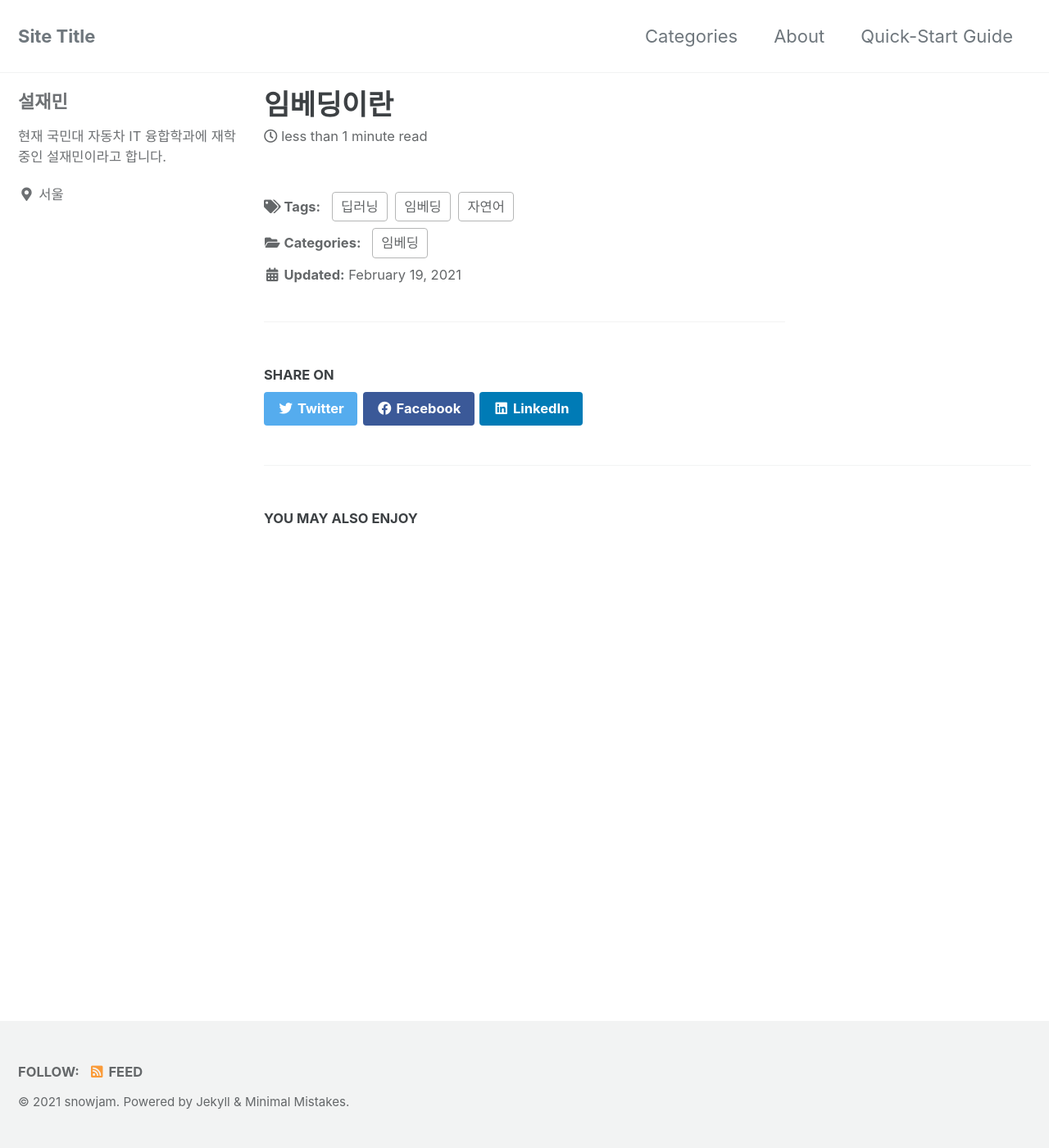
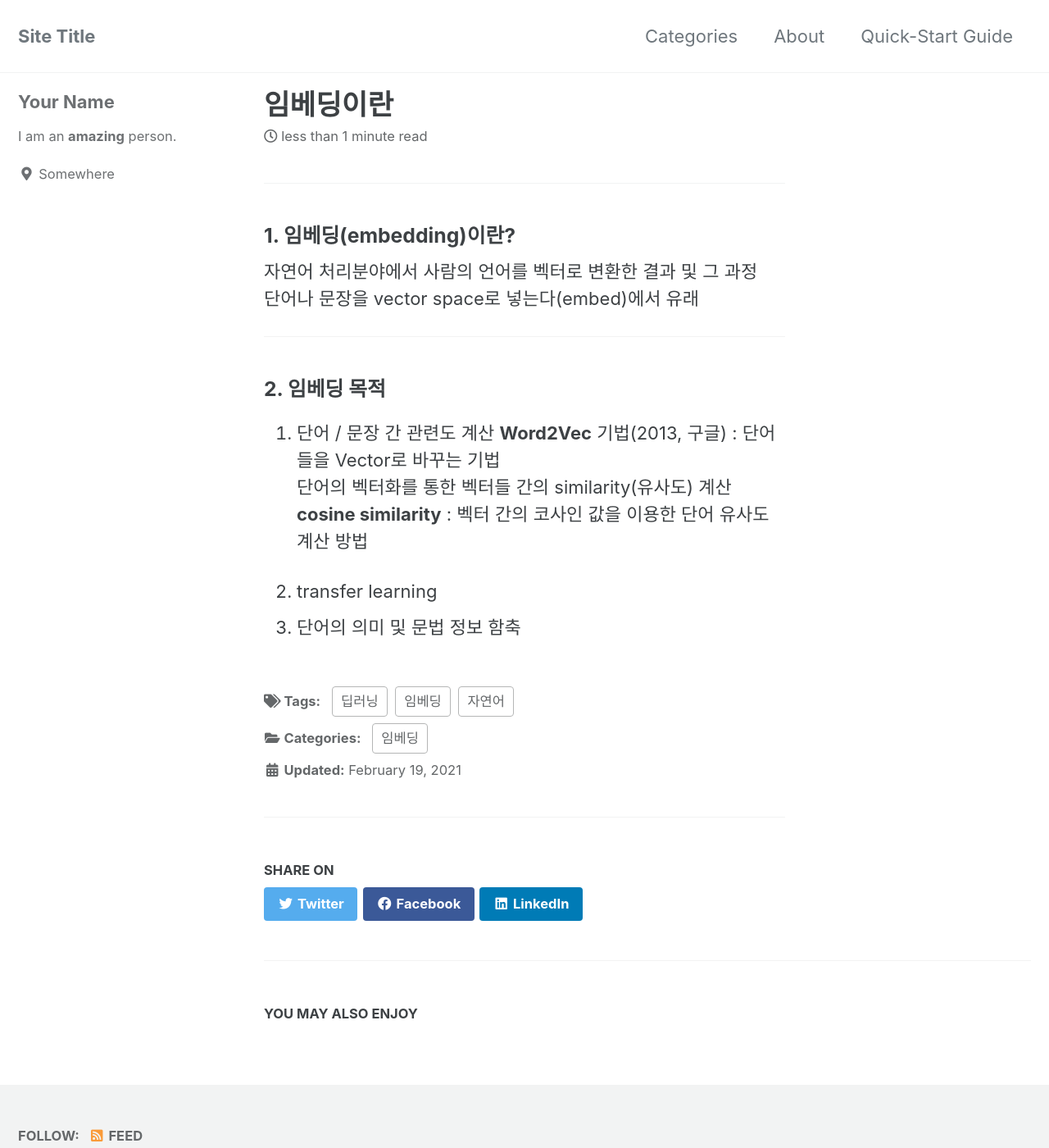
Before and after one commit to snowjamai/snowjamai.github.io, a Jekyll site: the page built from _posts/2021-02-19-임베딩이란.md, in a window 1280 px wide and 1400 px high. Shown: the whole window at 82% size. Built offline with Jekyll 4.4.1, drawn with Linux system fonts in a browser that asks for light colours; cached includes are drawn as plain includes; some of the changed text lies outside the part shown.

Commit message:
embeding add

```diff
--- a/_config.yml
+++ b/_config.yml
@@ -19,8 +19,8 @@ locale                   : "en-US"
 title                    : "Site Title"
 title_separator          : "-"
 subtitle                 : # site tagline that appears below site title in masthead
-name                     : "snowjam"
-description              : "공부한 것들을 정리하는 blog 입니다."
+name                     : "Your Name"
+description              : "An amazing website."
 url                      : "https://snowjamai.github.io"
 baseurl                  : ""
 repository               : # GitHub username/repo-name e.g. "mmistakes/minimal-mistakes"
@@ -94,10 +94,10 @@ analytics:
 
 # Site Author
 author:
-  name             : "설재민"
+  name             : "Your Name"
   avatar           : # path of avatar image, e.g. "/assets/images/bio-photo.jpg"
-  bio              : "현재 국민대 자동차 IT 융합학과에 재학중인 설재민이라고 합니다."
-  location         : "서울"
+  bio              : "I am an **amazing** person."
+  location         : "Somewhere"
   email            :
   links:
     - label: "Email"
--- a/_posts/2021-02-19-임베딩이란.md
+++ b/_posts/2021-02-19-임베딩이란.md
@@ -9,3 +9,26 @@ tags:
 - 딥러닝
 - 자연어
 ---
+
+***
+
+### 1. 임베딩(embedding)이란?
+자연어 처리분야에서 사람의 언어를 벡터로 변환한 결과 및 그 과정
+단어나 문장을 vector space로 넣는다(embed)에서 유래
+
+***
+
+### 2. 임베딩 목적
+
+1. 단어 / 문장 간 관련도 계산
+**Word2Vec** 기법(2013, 구글) : 단어들을 Vector로 바꾸는 기법
+단어의 벡터화를 통한 벡터들 간의 similarity(유사도) 계산<br/>
+**cosine similarity** : 벡터 간의 코사인 값을 이용한 단어 유사도 계산 방법
+
+
+
+
+
+
+2. transfer learning
+3. 단어의 의미 및 문법 정보 함축
```
